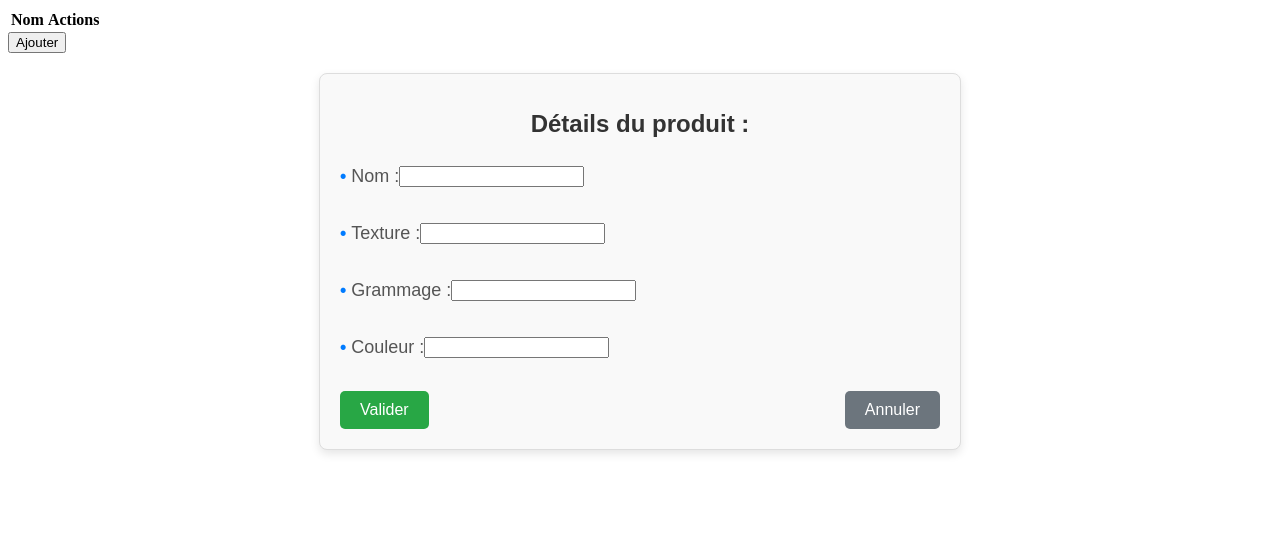
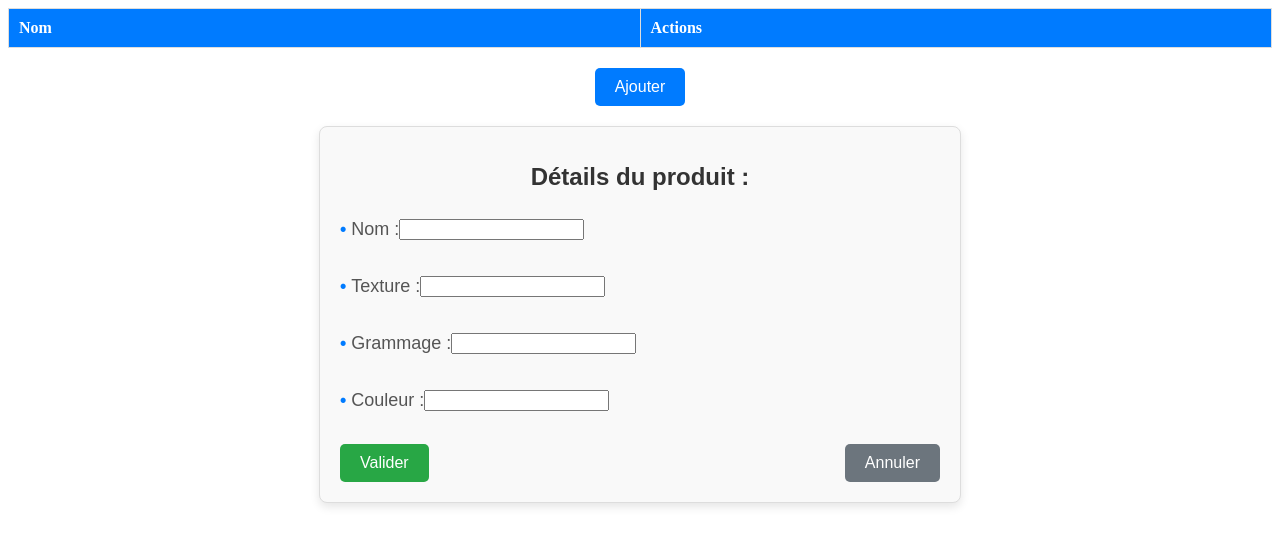
Before and after one commit to Polak-Man/B32024-ANGULAR-Vourey-Dachi, an Angular app in the folder Paper_fab/: page / in a window 1280 px wide. Shown: the top 546 px of the page. Built offline with nearby package versions, Linux system fonts and the light colour scheme.

Commit message:
Update prod-table.component.scss

```diff
--- a/Paper_fab/src/app/Components/prod-list/prod-list.component.scss
+++ b/Paper_fab/src/app/Components/prod-list/prod-list.component.scss
@@ -0,0 +1,86 @@
+.editing {
+  background-color: #8b969f;
+}
+
+table {
+  width: 100%;
+  border-collapse: collapse;
+  margin-bottom: 20px;
+
+  th,
+  td {
+    text-align: left;
+    padding: 10px;
+    border: 1px solid #ddd;
+  }
+
+  th {
+    background-color: #007bff;
+    color: white;
+    font-weight: bold;
+  }
+
+  td {
+    color: black;
+  }
+
+  tr:nth-child(even) {
+    background-color: #f9f9f9;
+  }
+
+  tr:hover {
+    background-color: #f1f1f1;
+  }
+
+
+  td, th {
+    min-width: 150px;
+  }
+
+
+  th:first-child, td:first-child {
+    width: 50%;
+  }
+
+
+  td button {
+    display: inline-block;
+    padding: 5px 10px;
+    font-size: 14px;
+    border: none;
+    border-radius: 3px;
+    cursor: pointer;
+    margin-right: 5px;
+
+    &:first-child {
+      background-color: #28a745;
+      color: white;
+    }
+
+    &:last-child {
+      background-color: #dc3545;
+      color: white;
+    }
+
+    &:hover {
+      opacity: 0.8;
+    }
+  }
+}
+
+button {
+  background-color: #007bff;
+  color: white;
+  border: none;
+  border-radius: 5px;
+  padding: 10px 20px;
+  font-size: 16px;
+  cursor: pointer;
+  transition: background-color 0.3s;
+  display: block;
+  margin: 10px auto;
+
+  &:hover {
+    background-color: #0056b3;
+  }
+}
```
